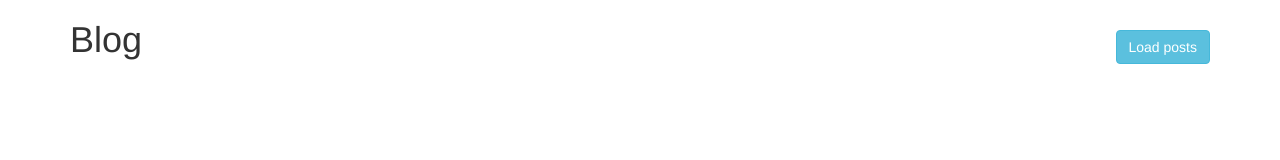
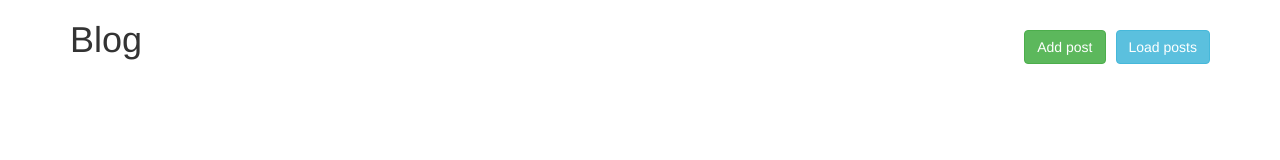
Before and after one commit to Ovaideanu/learnRedux, a React app: page / in a window 1280 px wide. Built offline with nearby package versions, Linux system fonts and the light colour scheme.

Commit message:
add modal start

```diff
--- a/src/actions/actions.js
+++ b/src/actions/actions.js
@@ -38,3 +38,19 @@ export const deletePost = (postId) => {
 
     return action;
 };
+
+export const openAddPostModal = () => {
+    const action = {
+        type: 'OPEN_MODAL',
+        payload: {
+            'modal': 'addPostModal',
+            'modalState': true
+        }
+    };
+
+    return action;
+};
+
+export const addPost = () => {
+
+};
--- a/src/component/app.js
+++ b/src/component/app.js
@@ -1,6 +1,6 @@
 import React from 'react';
 import { bindActionCreators } from 'redux';
-import { getPosts, getLocalPosts, deletePost} from '../actions/actions';
+import { getPosts, getLocalPosts, deletePost, openAddPostModal} from '../actions/actions';
 import { connect } from 'react-redux';
 
 import { Post } from './post';
@@ -27,8 +27,17 @@ class Main extends React.Component {
                             <h1>Blog</h1>
                         </div>
                         <div className="col-xs-6 text-right get-posts">
-                            <Button localPosts={localPosts} getPosts={this.props.getLocalPosts}/>
-                            <Button localPosts={!localPosts} getPosts={this.props.getPosts}/>
+                            <Button cssClass="btn btn-success"
+                                    text="Add post"
+                                    action={this.props.openAddPostModal}/>
+                            <Button cssClass="btn btn-info"
+                                    localPosts={localPosts}
+                                    text="Load posts"
+                                    action={this.props.getLocalPosts}/>
+                            <Button cssClass="btn btn-info"
+                                    localPosts={!localPosts}
+                                    text="Load posts"
+                                    action={this.props.getPosts}/>
                         </div>
                     </div>
                     <div className="posts-container row">
@@ -45,6 +54,7 @@ function mapStateToProps(state) {
 
     return {
         posts: state.posts
+
     }
 }
 
@@ -52,6 +62,7 @@ function matchDispatchToProps(dispatch) {
     return bindActionCreators({
             getPosts: getPosts,
             getLocalPosts: getLocalPosts,
+            openAddPostModal: openAddPostModal,
             deletePost: deletePost
         },
         dispatch
--- a/src/component/button.js
+++ b/src/component/button.js
@@ -1,11 +1,13 @@
 import React from 'react';
 
 export const Button = (props) => {
+    let visibility = props.localPosts === false ? " hidden" : "";
+
     return (
         <button
-            className={ props.localPosts ? "btn btn-info" : "btn btn-info hidden"}
-            onClick={() => props.getPosts()}>
-            Load posts
+            className={ props.cssClass + visibility}
+            onClick={() => props.action()}>
+            {props.text}
         </button>
     )
 }
--- a/src/index.html
+++ b/src/index.html
@@ -5,7 +5,7 @@
     <title>Title</title>
     <link rel="stylesheet" href="https://maxcdn.bootstrapcdn.com/bootstrap/3.3.7/css/bootstrap.min.css" integrity="sha384-BVYiiSIFeK1dGmJRAkycuHAHRg32OmUcww7on3RYdg4Va+PmSTsz/K68vbdEjh4u" crossorigin="anonymous">
     <style type="text/css">
-    	.get-posts button {margin: 30px 0 5px 0;}
+    	.get-posts button {margin: 30px 0 5px 10px;}
     	.post { margin: 0 0 10px 0; }
     </style>
 </head>
```
Also changed, not shown: src/reducers/modalsReducer.js (added).
